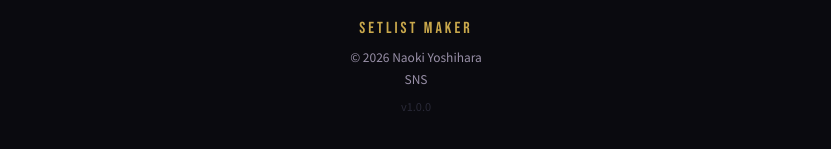
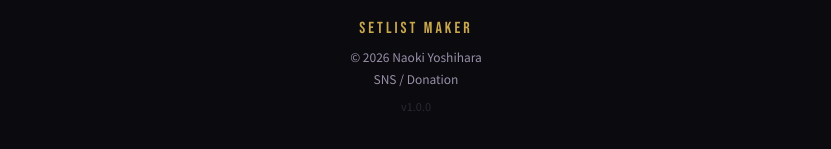
Before and after one commit to gagana0208/my-setlist, a React (Vite) app: page / in a window 1280 px wide. Shown: the part 459-608 px from the top of the page, without its empty margins (224-1055 px from the left). Built offline with nearby package versions, Linux system fonts and the light colour scheme; a web font is replaced by a local one.

Commit message:
upate module

```diff
--- a/src/App.jsx
+++ b/src/App.jsx
@@ -658,6 +658,16 @@ function HomeView({ data, setData, onOpenSetlist }) {
               onMouseEnter={e => e.target.style.color = "var(--gold)"}
               onMouseLeave={e => e.target.style.color = "var(--text2)"}>
               SNS
+            </a>
+            <a> / </a>
+            <a
+              href="https://qr.paypay.ne.jp/p2p01_4WXpFyPfXoXXV2JC"
+              target="_blank"
+              rel="noopener noreferrer"
+              style={{ color: "var(--text2)", textDecoration: "none" }}
+              onMouseEnter={e => e.target.style.color = "var(--gold)"}
+              onMouseLeave={e => e.target.style.color = "var(--text2)"}>
+              Donation
             </a>
           </div>
           <div style={{ marginTop: 8, fontSize: 11, color: "var(--border)" }}>v1.0.0</div>
```
